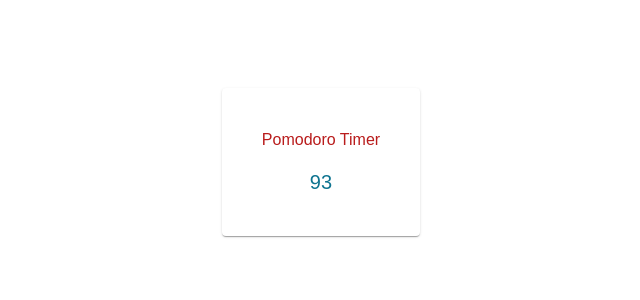
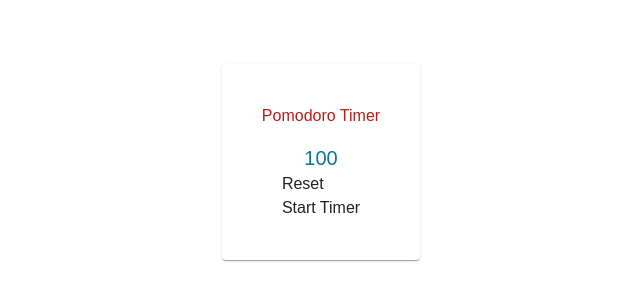
Before and after one commit to ArcFlu/arc-pomodoro, a Next.js app in the folder arc-pomodoro-app/: page /pomodoro in a window 1280 px wide. Shown: the part 238-538 px from the top of the page, without its empty margins (319-959 px from the left). Built offline with nearby package versions, Linux system fonts and the light colour scheme.

Commit message:
add buttons and time functionality

```diff
--- a/arc-pomodoro-app/src/app/pomodoro/Timer.tsx
+++ b/arc-pomodoro-app/src/app/pomodoro/Timer.tsx
@@ -1,5 +1,6 @@
 'use client';
 import React, { useEffect, useState } from 'react';
+
 
 const Timer = (
   props: React.JSX.IntrinsicAttributes &
@@ -7,15 +8,42 @@ const Timer = (
     React.HTMLAttributes<HTMLParagraphElement>
 ) => {
   const [timeMS, setTimeMS] = useState(100);
+  const [disable, setDisable] = useState(true);
+  const [toggleTime, setTimeName] = useState("Start Timer");
+
+  const handleOnClickStop = () =>{
+    setDisable(prevValue => !prevValue);
+    console.log(disable);
+    if(!disable){
+      setTimeName("Start Timer");
+    }
+    else{
+      setTimeName("Stop Timer");
+    }
+    return disable;
+  }
+
+  const handleOnClickReset = () => {
+    setTimeMS(100);
+    setDisable(true);
+    setTimeName("Start Timer");
+  }
 
   useEffect(() => {
-    const interval = setInterval(() => {
-      setTimeMS(timeMS - 1);
-    }, 1000);
-    return () => clearInterval(interval);
-  }, [timeMS]);
+    if(disable === false){
+        const interval = setInterval(() => {
+          setTimeMS(timeMS - 1);
+        }, 1000);
+        return () => clearInterval(interval);
+    }
+  }, [timeMS, disable]);
 
-  return <p {...props}>{timeMS}</p>;
+  return <>
+  <p {...props}>{timeMS}</p>
+  <button onClick = {handleOnClickReset}>Reset</button>
+  <br></br>
+  <button onClick = {handleOnClickStop}>{toggleTime}</button>
+  </>;
 };
 
 export default Timer;
```
